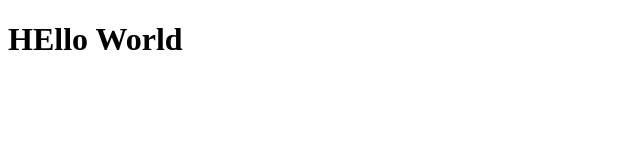
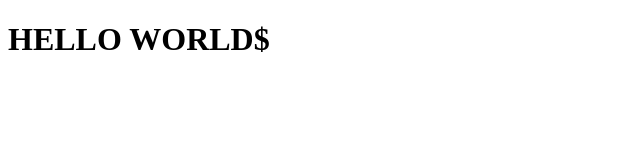
Before and after one commit to MarcusRosado1/Hello-world, a plain HTML site: page index.html in a window 1280 px wide. Shown: the whole page, without its empty margins (0-640 px from the left). Drawn offline with Linux system fonts and the light colour scheme.

Commit message:
added money sign

```diff
--- a/index.html
+++ b/index.html
@@ -6,6 +6,6 @@
   <title>Document</title>
 </head>
 <body>
-  <h1>HEllo World</h1>
+  <h1>HELLO WORLD$</h1>
 </body>
 </html>
```
